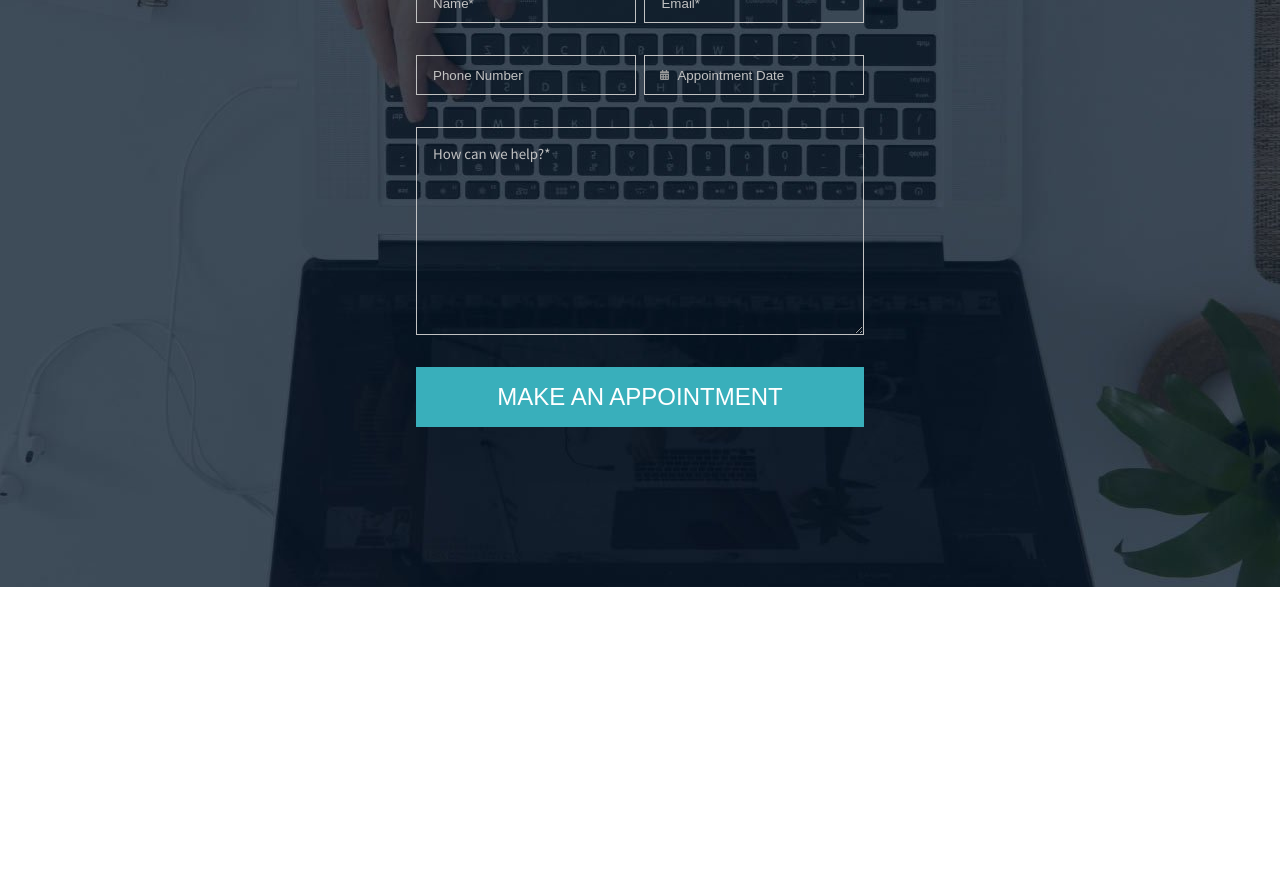
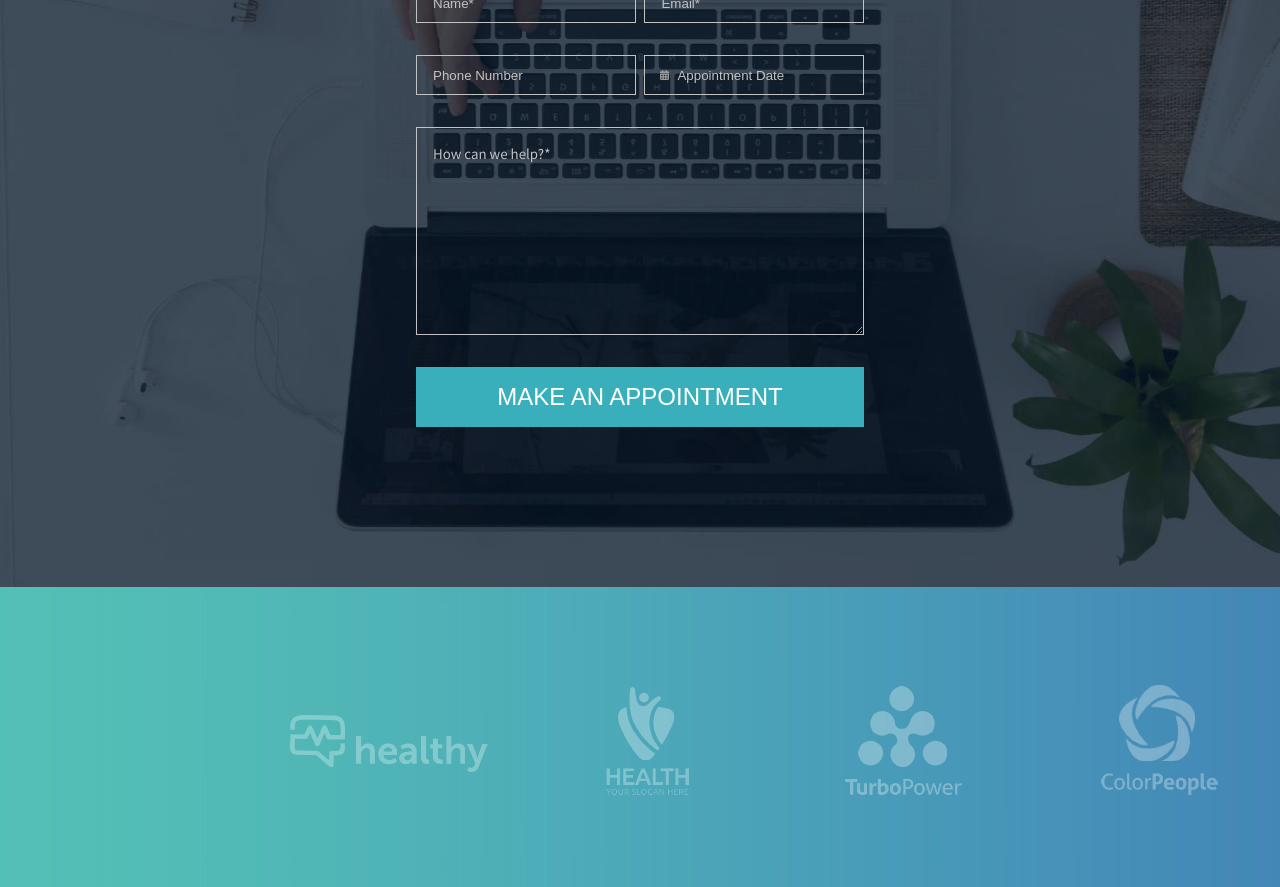
Before and after one commit to Gbelda/proj-html-vuejs, a Vue app: page / in a window 1280 px wide. Shown: the part 5720-6607 px from the top of the page. Before the commit the page ends 6307 px from the top, so only its background shows below. Built offline with nearby package versions, Linux system fonts and the light colour scheme.

Commit message:
Complete partners/client banner section

```diff
--- a/src/components/AppointmentForm.vue
+++ b/src/components/AppointmentForm.vue
@@ -49,6 +49,7 @@ export default {};
     position: relative;
     background-color: transparent;
     border: 1px solid rgb(194, 194, 194);
+    color: white;
 
     &::placeholder {
       color: rgb(194, 194, 194);
@@ -92,6 +93,7 @@ export default {};
     font-family: "Noto Sans JP", sans-serif;
     border: 1px solid rgb(194, 194, 194);
     margin-bottom: 2rem;
+    color: white;
 
     &::placeholder {
       color: rgb(194, 194, 194);
--- a/src/components/SiteMain.vue
+++ b/src/components/SiteMain.vue
@@ -92,6 +92,15 @@
         <section-heading :withIcon="false" :title="'Make An Appointment'" />
       </div>
       <appointment-form />
+    </section>
+    <!-- ./APPOINTMENT -->
+
+    <section class="partners">
+      <div class="container d-flex">
+        <div class="img_card" v-for="(partner, index) in partners" :key="index">
+          <img :src="require(`../assets/img/${partner.img}`)" alt="" />
+        </div>
+      </div>
     </section>
   </main>
 </template>
@@ -205,6 +214,20 @@ export default {
           class: "rehab",
         },
       ],
+      partners: [
+        {
+          img: "client-logos-1.png",
+        },
+        {
+          img: "client-logos-2.png",
+        },
+        {
+          img: "client-logos-3.png",
+        },
+        {
+          img: "client-logos-4.png",
+        },
+      ],
     };
   },
 };
@@ -301,10 +324,30 @@ export default {
 .appointment {
   background-image: url(../assets/img/appointment.jpg);
   background-position: center;
+  background-size: cover;
 
   h2,
   p {
     color: white;
   }
 }
+
+/********************************** PARTNERS **********************************/
+.partners {
+  background-image: url(../assets/img/carousel-bg.jpg);
+  height: 300px;
+
+  .container {
+    width: 60%;
+    margin: auto;
+
+    .img_card {
+      width: calc(100% / 3);
+
+      img {
+        padding-top: 2rem;
+      }
+    }
+  }
+}
 </style>
```
Also changed, not shown: src/assets/img/carousel-bg.jpg (renamed from src/assets/img/rgb-gradient-bar-for-logo-carrasel.jpg).
